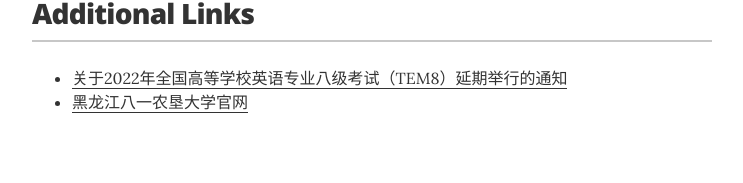
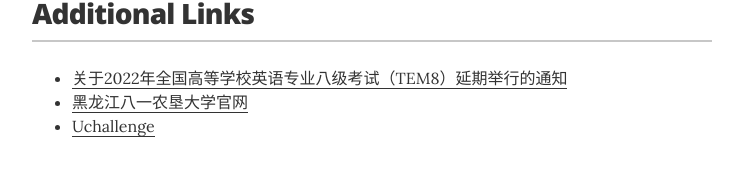
Before and after one commit to vfanghao/fanghao.me, a Jekyll site: the page built from index.html, in a window 1280 px wide. Shown: the part 2009-2192 px from the top of the page, without its empty margins (268-1011 px from the left). Built offline with Jekyll 4.4.1, drawn with Linux system fonts in a browser that asks for light colours; before the commit the page ends 2171 px from its top, so only the background shows below that.

Commit message:
Update links.yml

```diff
--- a/_data/links.yml
+++ b/_data/links.yml
@@ -4,3 +4,6 @@
 
 - url: "http://byau.edu.cn/"
   description: "黑龙江八一农垦大学官网"
+
+- url: "https://uchallenge.unipus.cn/"
+  description: "Uchallenge"
```
